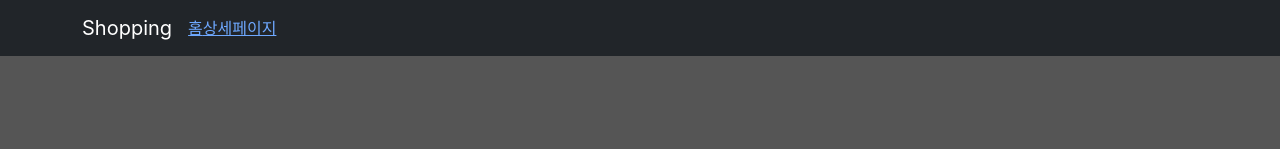
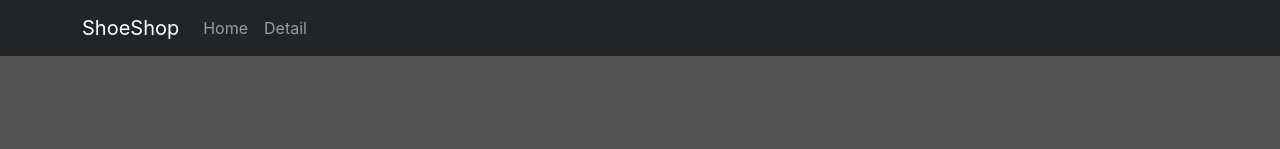
Before and after one commit to heejinssss/React-projects, a React (Create React App) app in the folder shopping/: page / in a window 1280 px wide. Shown: the top 149 px of the page. Built offline with nearby package versions, Linux system fonts and the light colour scheme.

Commit message:
Feat: 404 not found

```diff
--- a/shopping/src/App.js
+++ b/shopping/src/App.js
@@ -3,24 +3,26 @@ import { Navbar, Container, Nav } from 'react-bootstrap';
 import './App.css';
 import data from './data.js';
 import Detail from './pages/Detail.js';
-import { Routes, Route, Link, Router } from 'react-router-dom';
+import { Routes, Route, Link, Router, useNavigate, Outlet } from 'react-router-dom';
 
 function App() {
 
   let [shoes] = useState(data);
+  let navigate = useNavigate();
 
   return (
     <div className="App">
 
       <Navbar bg="dark" data-bs-theme="dark">
         <Container>
-          <Navbar.Brand href="#home">Shopping</Navbar.Brand>
+          <Navbar.Brand href="#home">ShoeShop</Navbar.Brand>
           <Nav className="me-auto">
-            <Link to="/">홈</Link>
-            <Link to="/detail">상세페이지</Link>
-            {/* <Nav.Link href="#home">Home</Nav.Link>
-            <Nav.Link href="#features">Features</Nav.Link>
-            <Nav.Link href="#pricing">Pricing</Nav.Link> */}
+            {/* <Link to="/">홈</Link>
+            <Link to="/detail">상세페이지</Link> */}
+            {/* <Nav.Link onClick={()=>{ navigate(1) }}>앞으로</Nav.Link>
+            <Nav.Link onClick={()=>{ navigate(-1) }}>뒤로가기</Nav.Link> */}
+            <Nav.Link onClick={()=>{ navigate('/') }}>Home</Nav.Link>
+            <Nav.Link onClick={()=>{ navigate('/detail') }}>Detail</Nav.Link>
           </Nav>
         </Container>
       </Navbar>
@@ -36,6 +38,7 @@ function App() {
             <Detail />
           </div>
         } />
+        <Route path="*" element={ <div>404 not found</div> } />
       </Routes>
 
       {/* <div className="container">
```
